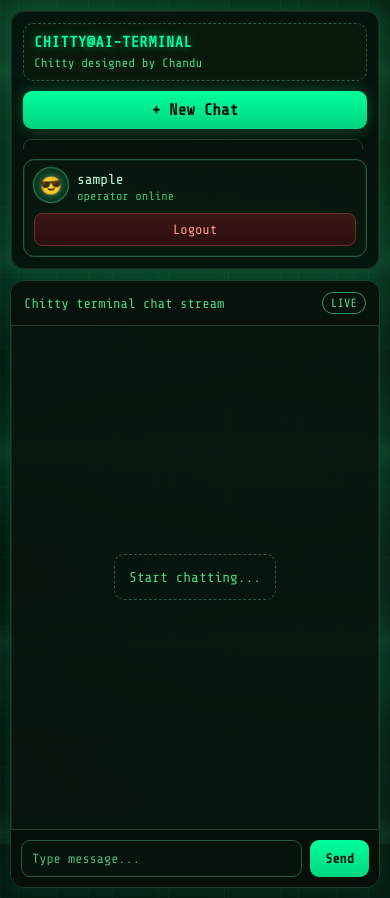
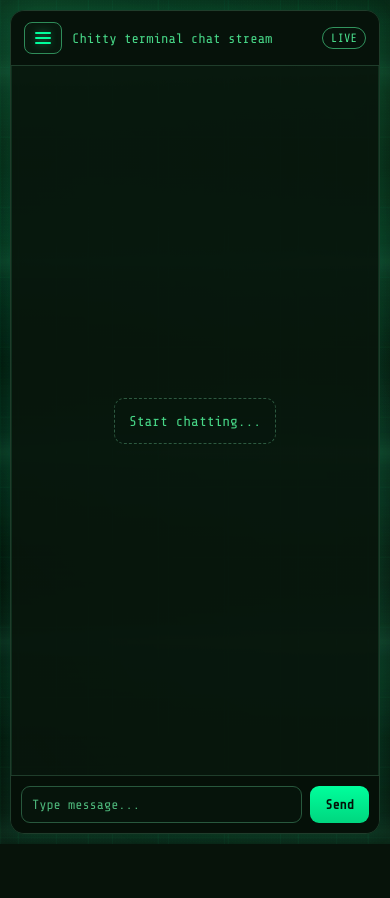
Before and after one commit to chandugalli/chatbot, a Django app: page /chat/ in a window 390 px wide. After the commit the page ends 844 px from the top, so only its background shows below. Run offline with Django 5.2, Linux system fonts and the light colour scheme; the visitor is signed in with stand-in values (Sample User, id 1); data comes from the database, SQL or seed files in the repository; data that the repository does not hold is empty.

Commit message:
Fix auth flow and mobile sidebar UX

```diff
--- a/main/templates/main/chat.html
+++ b/main/templates/main/chat.html
@@ -304,6 +304,61 @@ body {
   background: rgba(7, 18, 10, 0.95);
 }
 
+.chat-head-left {
+  display: flex;
+  align-items: center;
+  gap: 10px;
+}
+
+.mobile-menu-btn {
+  display: none;
+  width: 38px;
+  height: 32px;
+  border: 1px solid #2f8c59;
+  border-radius: 8px;
+  background: rgba(9, 27, 15, 0.88);
+  color: var(--green);
+  align-items: center;
+  justify-content: center;
+  cursor: pointer;
+  transition: filter 0.2s ease, transform 0.15s ease, border-color 0.2s ease;
+}
+
+.mobile-menu-btn:hover {
+  filter: brightness(1.08);
+  transform: translateY(-1px);
+  border-color: #44bd78;
+}
+
+.mobile-menu-btn .line {
+  width: 16px;
+  height: 2px;
+  border-radius: 2px;
+  background: var(--green);
+  display: block;
+  box-shadow: 0 0 8px rgba(79, 255, 170, 0.45);
+}
+
+.mobile-menu-btn .line + .line {
+  margin-top: 3px;
+}
+
+.sidebar-overlay {
+  position: fixed;
+  inset: 0;
+  background: rgba(2, 9, 4, 0.56);
+  backdrop-filter: blur(2px);
+  z-index: 15;
+  opacity: 0;
+  visibility: hidden;
+  transition: opacity 0.22s ease, visibility 0.22s ease;
+}
+
+.sidebar-overlay.show {
+  opacity: 1;
+  visibility: visible;
+}
+
 .badge {
   border: 1px solid #2f8c59;
   border-radius: 999px;
@@ -531,31 +586,51 @@ body {
 
 @media (max-width: 930px) {
   body {
-    overflow: auto;
+    overflow: hidden;
   }
 
   .container {
-    flex-direction: column;
-    height: auto;
-    min-height: 100vh;
+    height: 100vh;
     padding: 10px;
-    gap: 10px;
+    gap: 0;
   }
 
   .sidebar {
-    width: 100%;
-    min-height: 190px;
-    max-height: 260px;
+    position: fixed;
+    top: 0;
+    left: 0;
+    bottom: 0;
+    width: min(290px, 82vw);
+    border-radius: 0 14px 14px 0;
+    border-left: none;
+    z-index: 20;
+    transform: translateX(-105%);
+    transition: transform 0.25s ease;
+  }
+
+  .sidebar.open {
+    transform: translateX(0);
   }
 
   .chat-area {
-    min-height: 72vh;
+    min-height: 0;
+    width: 100%;
+    height: 100%;
+  }
+
+  .mobile-menu-btn {
+    display: inline-flex;
+    flex-direction: column;
   }
 
   .user-msg,
   .ai-msg {
     max-width: 92%;
   }
+}
+
+body.menu-open {
+  overflow: hidden;
 }
 
 @media (prefers-reduced-motion: reduce) {
@@ -574,9 +649,11 @@ body {
   <div class="noise"></div>
 </div>
 
+<div class="sidebar-overlay" id="sidebarOverlay"></div>
+
 <div class="container">
 
-  <div class="sidebar">
+  <div class="sidebar" id="mobileSidebar">
     <div class="brand">
       <h2>CHITTY@AI-TERMINAL</h2>
       <p>Chitty designed by Chandu</p>
@@ -606,7 +683,14 @@ body {
 
   <div class="chat-area">
     <div class="chat-head">
-      <span>Chitty terminal chat stream</span>
+      <div class="chat-head-left">
+        <button class="mobile-menu-btn" id="menuToggle" type="button" aria-label="Open menu">
+          <span class="line"></span>
+          <span class="line"></span>
+          <span class="line"></span>
+        </button>
+        <span>Chitty terminal chat stream</span>
+      </div>
       <span class="badge">LIVE</span>
     </div>
 
@@ -633,6 +717,52 @@ const chat = document.getElementById("chatBox");
 if (chat) {
   chat.scrollTo({ top: chat.scrollHeight, behavior: "smooth" });
 }
+
+const sidebar = document.getElementById("mobileSidebar");
+const overlay = document.getElementById("sidebarOverlay");
+const menuToggle = document.getElementById("menuToggle");
+
+function closeSidebar() {
+  if (!sidebar || !overlay) return;
+  sidebar.classList.remove("open");
+  overlay.classList.remove("show");
+  document.body.classList.remove("menu-open");
+}
+
+function openSidebar() {
+  if (!sidebar || !overlay) return;
+  sidebar.classList.add("open");
+  overlay.classList.add("show");
+  document.body.classList.add("menu-open");
+}
+
+if (menuToggle) {
+  menuToggle.addEventListener("click", function () {
+    if (sidebar && sidebar.classList.contains("open")) {
+      closeSidebar();
+    } else {
+      openSidebar();
+    }
+  });
+}
+
+if (overlay) {
+  overlay.addEventListener("click", closeSidebar);
+}
+
+document.querySelectorAll(".sidebar a").forEach(function (link) {
+  link.addEventListener("click", function () {
+    if (window.innerWidth <= 930) {
+      closeSidebar();
+    }
+  });
+});
+
+window.addEventListener("resize", function () {
+  if (window.innerWidth > 930) {
+    closeSidebar();
+  }
+});
 </script>
 
 {% endblock %}
--- a/main/templates/main/login.html
+++ b/main/templates/main/login.html
@@ -185,8 +185,8 @@
           {% csrf_token %}
 
           <div class="field">
-            <label class="label" for="username">Username</label>
-            <input id="username" class="input" type="text" name="username" placeholder="operator id" required>
+            <label class="label" for="username">Username or Email</label>
+            <input id="username" class="input" type="text" name="username" placeholder="operator id or email" required>
           </div>
 
           <div class="field">
--- a/main/views.py
+++ b/main/views.py
@@ -3,6 +3,8 @@ from django.contrib.auth import authenticate, login, logout
 from django.contrib.auth.models import User
 from django.contrib.auth.decorators import login_required
 from django.utils.text import slugify
+from django.core.validators import validate_email
+from django.core.exceptions import ValidationError
 from .models import ChatSession, Conversation
 import requests
 import os
@@ -66,10 +68,24 @@ def _unique_username(raw_value):
 # ✅ LOGIN
 def login_view(request):
     if request.method == "POST":
-        username = request.POST.get('username')
-        password = request.POST.get('password')
+        credential = (request.POST.get('username') or "").strip()
+        password = request.POST.get('password') or ""
 
-        user = authenticate(request, username=username, password=password)
+        if not credential or not password:
+            return _render_login(request, "Username/email and password are required.")
+
+        username_for_auth = credential
+        if "@" in credential:
+            same_email_users = User.objects.filter(email__iexact=credential)
+            if same_email_users.count() > 1:
+                return _render_login(
+                    request,
+                    "This email is linked to multiple accounts. Please contact support."
+                )
+            if same_email_users.exists():
+                username_for_auth = same_email_users.first().username
+
+        user = authenticate(request, username=username_for_auth, password=password)
 
         if user:
             login(request, user)
@@ -115,6 +131,16 @@ def register_page(request):
             return _render_register(
                 request,
                 "Email is required",
+                old_username=username,
+                old_email=email,
+            )
+
+        try:
+            validate_email(email)
+        except ValidationError:
+            return _render_register(
+                request,
+                "Enter a valid email address",
                 old_username=username,
                 old_email=email,
             )
@@ -178,7 +204,14 @@ def google_auth_view(request):
             "Google account email is missing or not verified."
         )
 
-    user = User.objects.filter(email__iexact=email).first()
+    same_email_users = User.objects.filter(email__iexact=email)
+    if same_email_users.count() > 1:
+        return _render_login(
+            request,
+            "This email is linked to multiple accounts. Please contact support."
+        )
+
+    user = same_email_users.first()
     if not user:
         base_name = token_data.get("name") or email.split("@")[0]
         username = _unique_username(base_name)
```
Also changed, not shown: main/migrations/0002_auth_user_unique_email_ci.py (added).
